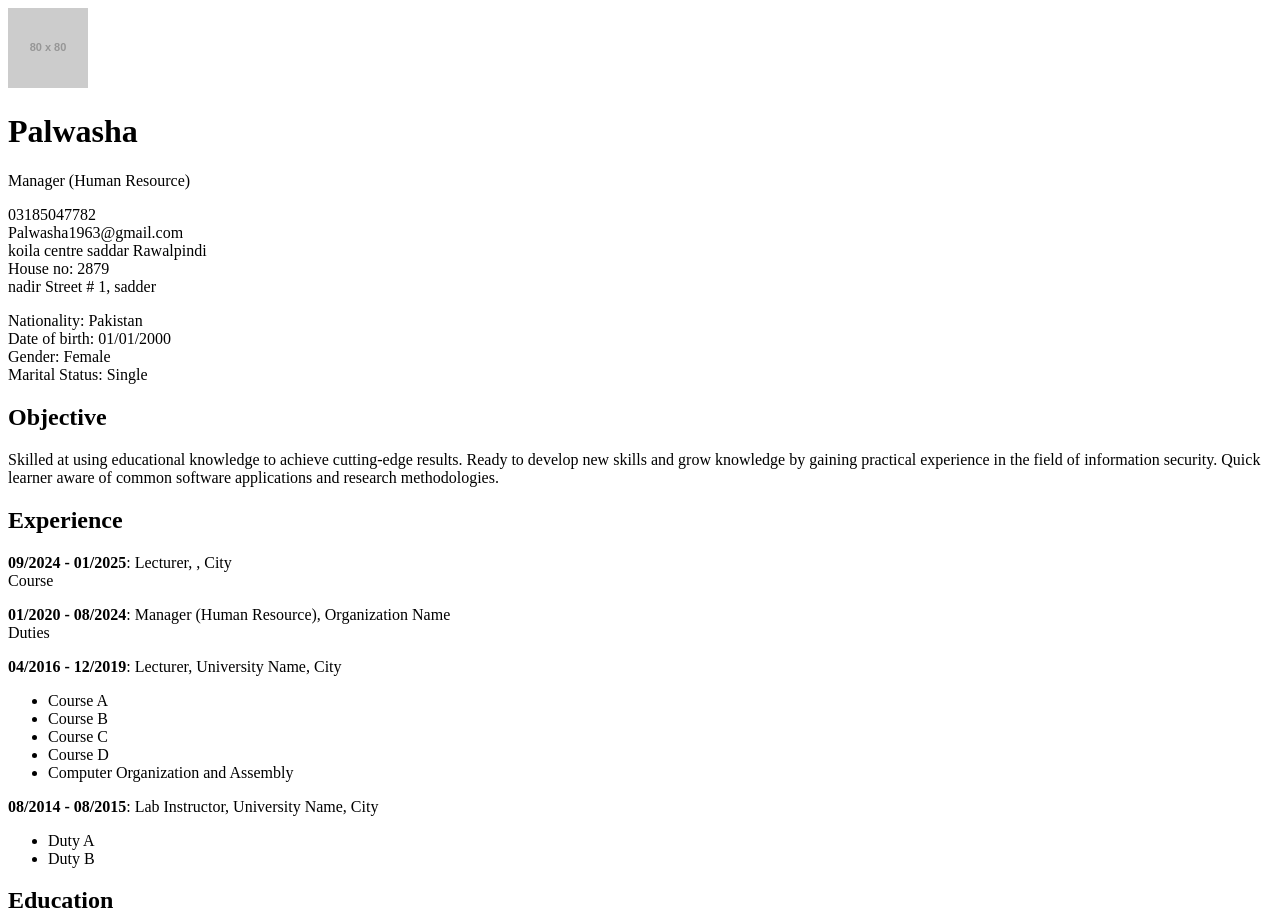
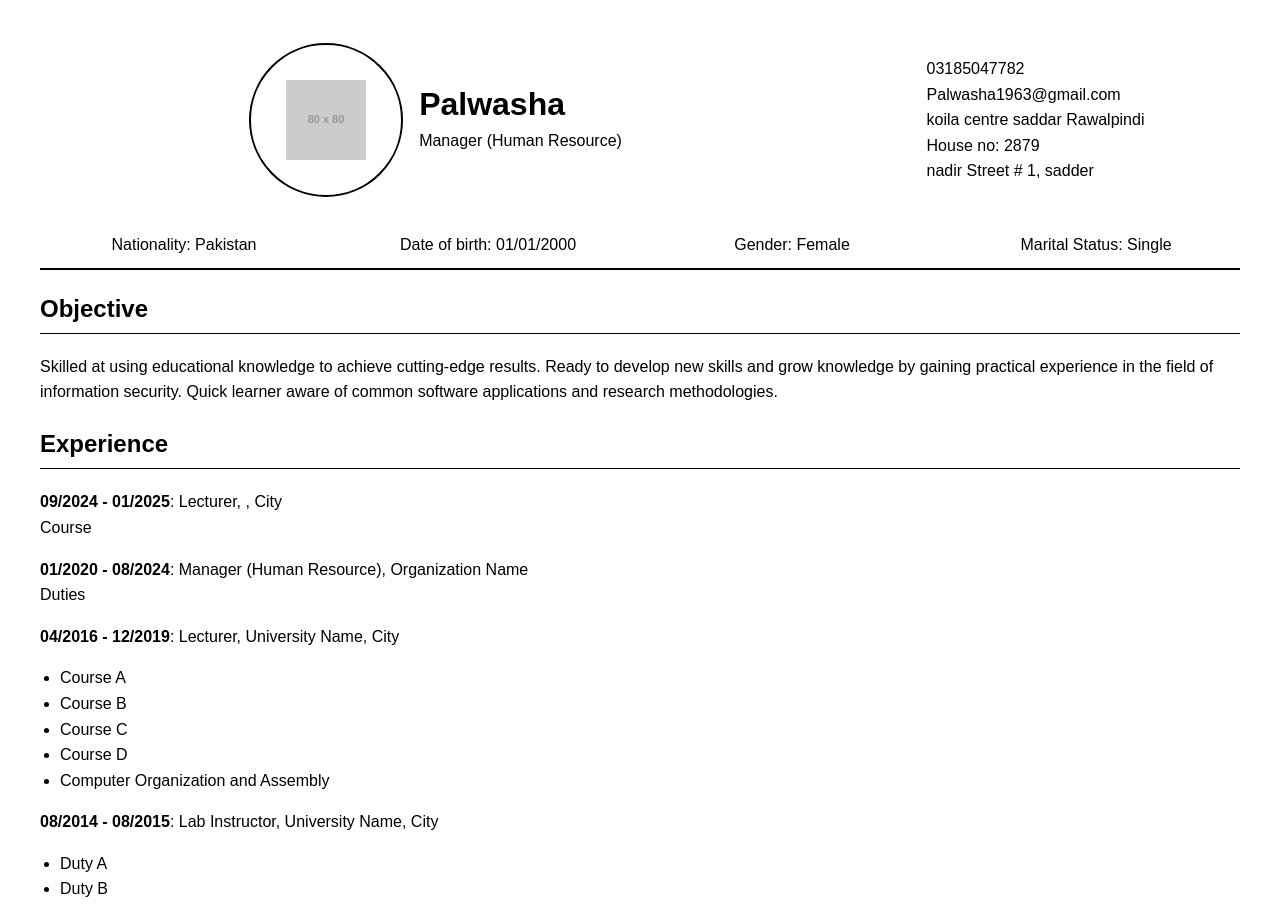
Before and after one commit to palwasha-1133/Assignment-5, a plain HTML site: page index.html in a window 1280 px wide. Shown: the top 917 px of the page. Drawn offline with Linux system fonts and the light colour scheme; placeholder pictures from the web are drawn by us.

Commit message:
Update index.html

```diff
--- a/index.html
+++ b/index.html
@@ -3,7 +3,74 @@
     <meta charset="UTF-8">
     <meta name="viewport" content="width=device-width, initial-scale=1.0">
     <title>Resume</title>
-    <link rel="stylesheet" href="styles.css">
+    <style>
+        body {
+            font-family: Arial, sans-serif;
+            margin: 40px;
+            line-height: 1.6;
+        }
+        .header {
+            text-align: center;
+            border-bottom: 2px solid #000;
+            padding-bottom: 10px;
+        }
+        .header img {
+            width: 80px;
+        }
+        .section {
+            margin-top: 20px;
+        }
+        .section h2 {
+            border-bottom: 1px solid #000;
+            padding-bottom: 5px;
+        }
+        ul {
+            list-style: disc;
+            padding-left: 20px;
+        }
+        .contact-info, .info-table {
+            display: flex;
+            justify-content: space-between;
+        }
+        .info-table div {
+            width: 24%;
+        }
+        .skills-bar span {
+            display: block;
+            background: #000;
+            height: 10px;
+            margin: 4px 0;
+        }
+
+        .HeadInfo
+        {
+            display: flex;
+            justify-content: space-around;
+            align-items: center;
+            text-align: left;
+            margin-bottom: 2rem;
+        }
+        .AboutMe
+        {
+            display: flex;
+            justify-content: center;
+            align-items: center;
+            width: 50%;
+            line-height: 1rem;
+        }
+        .circleImage
+        {
+            display: flex;
+            justify-content: center;
+            align-items: center;
+            width: 150px;
+            height: 150px;
+            border-radius: 50%;
+            overflow: hidden;
+            margin-right: 1rem;
+            border: #000 2px solid;
+        }
+    </style>
 </head>
 <body>
     <div class="header">
```
